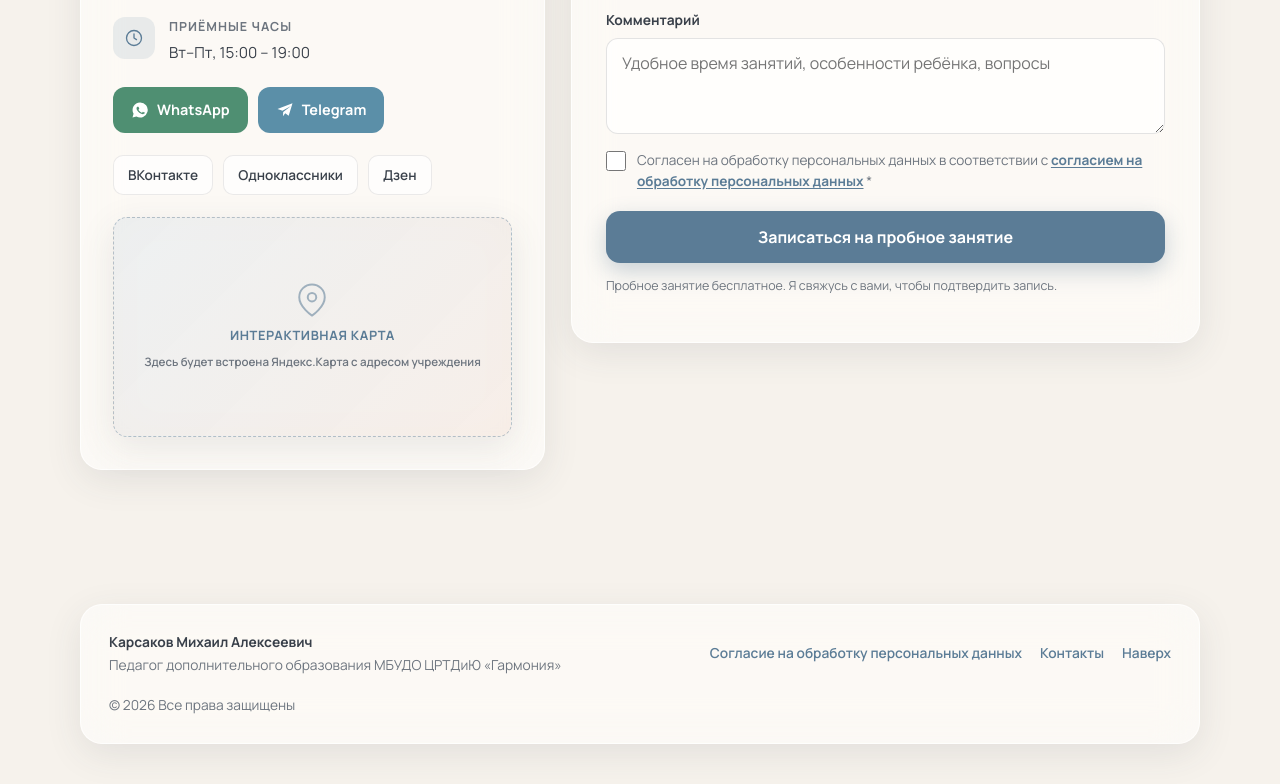
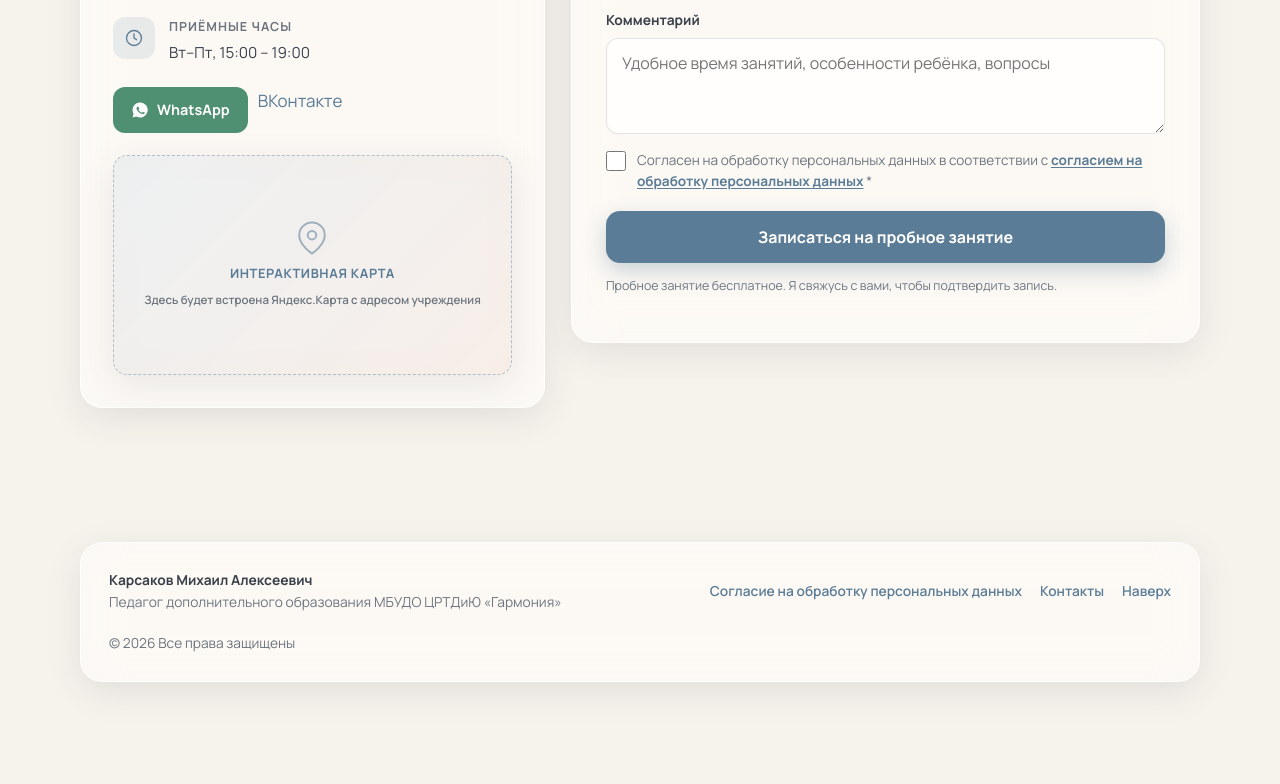
Before and after one commit to Nickoffgit/firerescuesport, a plain HTML site: page index.html in a window 1280 px wide. Shown: the part 8018-8802 px from the top of the page. After the commit the page ends 8740 px from the top, so only its background shows below. Drawn offline with Linux system fonts and the light colour scheme.

Commit message:
Update index.html

```diff
--- a/index.html
+++ b/index.html
@@ -1669,16 +1669,7 @@ select:focus-visible{
             <svg width="18" height="18" viewBox="0 0 24 24" fill="currentColor" aria-hidden="true"><path d="M12 2a10 10 0 0 0-8.6 15L2 22l5.2-1.4A10 10 0 1 0 12 2zm5.8 14.3c-.2.6-1.2 1.2-1.7 1.2-.5.1-1 .1-1.6-.1-.4-.1-.9-.3-1.5-.6-2.7-1.2-4.4-3.9-4.5-4.1-.2-.2-1.1-1.4-1.1-2.7 0-1.3.7-1.9.9-2.2.2-.3.5-.3.7-.3h.5c.2 0 .4 0 .6.4l.8 1.9c.1.2.1.4 0 .6l-.4.6-.3.4c-.1.1-.3.3-.1.6.2.3.8 1.3 1.7 2.1 1.2 1 2.1 1.3 2.4 1.5.2.1.4.1.6-.1l.8-.9c.2-.2.4-.2.6-.1l1.8.9c.3.1.5.2.5.3.1.1.1.5-.1 1z"/></svg>
             WhatsApp
           </a>
-          <a class="messenger-btn tg" href="https://t.me/username" target="_blank" rel="noopener noreferrer">
-            <svg width="18" height="18" viewBox="0 0 24 24" fill="currentColor" aria-hidden="true"><path d="M22 3 2 10.5l6.5 2.4L20 6.5 9.6 14.8l-.3 5.4 3-3.9 4.6 3.4L22 3z"/></svg>
-            Telegram
-          </a>
-        </div>
-
-        <div class="socials">
           <a href="#" target="_blank" rel="noopener noreferrer">ВКонтакте</a>
-          <a href="#" target="_blank" rel="noopener noreferrer">Одноклассники</a>
-          <a href="#" target="_blank" rel="noopener noreferrer">Дзен</a>
         </div>
 
         <!-- Интерактивная карта (заглушка) -->
```
